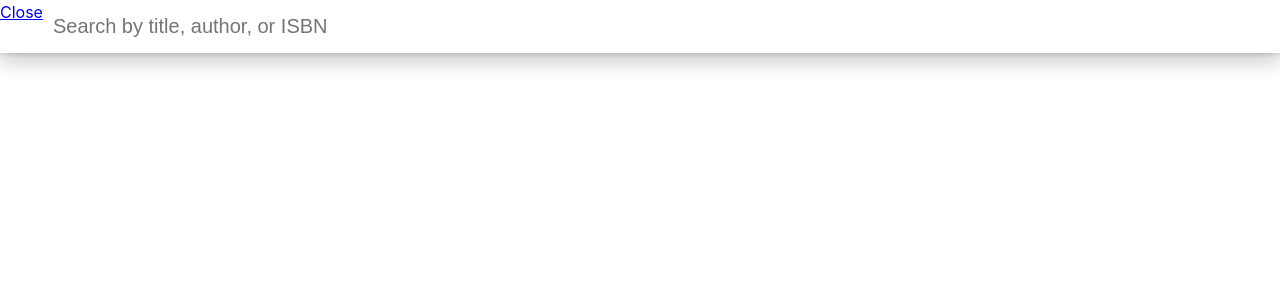
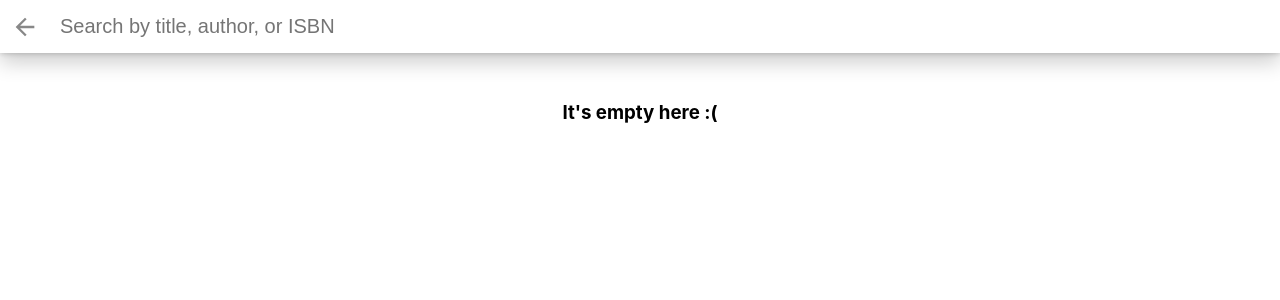
Before and after one commit to patrickha55/my-reads-phatht9, a React (Create React App) app: page /search in a window 1280 px wide. Shown: the top 300 px of the page. Built offline with nearby package versions, Linux system fonts and the light colour scheme; no server answers.

Commit message:
feat: Added search page and its function

```diff
--- a/src/App.tsx
+++ b/src/App.tsx
@@ -9,10 +9,15 @@ import SearchPage from './components/SearchPage';
 
 function App() {
   const [books, setBooks] = useState<IBook[]>([]);
+  const [fetchBooks, setFetchBooks] = useState<boolean>(false);
 
   useEffect(() => {
     getAll().then(books => setBooks([...books]));
   }, []);
+
+  useEffect(() => {
+    getAll().then(books => setBooks([...books]));
+  }, [fetchBooks]);
 
   /**
    * Manage the shelf type of a book.
@@ -25,8 +30,13 @@ function App() {
         const result = await update(book, shelf);
 
         if (result) {
-          setBooks(prev => books.map(b => ({ ...b, shelf: b.id === book.id ? shelf : b.shelf })));
-          console.log(books);
+          if (books.indexOf(book) === -1) {
+            console.log('Fetch book again');
+            setFetchBooks(true);
+          } else {
+            console.log('Just update state');
+            setBooks(prev => prev.map(b => ({ ...b, shelf: b.id === book.id ? shelf : b.shelf })));
+          }
         }
 
         console.log('Handle shelf change status: ', result);
@@ -40,7 +50,7 @@ function App() {
     <div className='app'>
       <Routes>
         <Route path='/' element={<HomePage books={books} handleShelfChange={handleShelfChange} />} />
-        <Route path='/search' element={<SearchPage />} />
+        <Route path='/search' element={<SearchPage handleShelfChange={handleShelfChange} />} />
         <Route path='*' element={<div>404 - Not Found</div>} />
       </Routes>
     </div>
--- a/src/components/HomePage.tsx
+++ b/src/components/HomePage.tsx
@@ -6,7 +6,7 @@ import Shelf from '../interfaces/Shelf';
 
 const HomePage: React.FC<{
   books: IBook[];
-  handleShelfChange: Function;
+  handleShelfChange: (book: IBook, shelf: Shelf) => void;
 }> = ({
   books,
   handleShelfChange
@@ -21,18 +21,20 @@ const HomePage: React.FC<{
           </div>
           <div className='list-books-content'>
             <div>
-              <div className='bookshelf'>
-                <h2 className='bookshelf-title'>Currently Reading</h2>
-                <Books books={books} handleShelfChange={handleShelfChange} shelf={Shelf.currentlyReading} />
-              </div>
-              <div className='bookshelf'>
-                <h2 className='bookshelf-title'>Want to Read</h2>
-                <Books books={books} handleShelfChange={handleShelfChange} shelf={Shelf.wantToRead} />
-              </div>
-              <div className='bookshelf'>
-                <h2 className='bookshelf-title'>Read</h2>
-                <Books books={books} handleShelfChange={handleShelfChange} shelf={Shelf.read} />
-              </div>
+              {
+                Object.entries(Shelf).map((kvp, index) => {
+                  const [key, value] = kvp;
+
+                  if (key !== Shelf.none) {
+                    return (
+                      <div key={index} className='bookshelf'>
+                        <h2 className='bookshelf-title'>{value}</h2>
+                        <Books books={books} handleShelfChange={handleShelfChange} shelf={key as Shelf} />
+                      </div>
+                    );
+                  }
+                })
+              }
             </div>
           </div>
           <div className='open-search'>
--- a/src/components/SearchPage.tsx
+++ b/src/components/SearchPage.tsx
@@ -1,22 +1,67 @@
-import React from 'react';
+import React, { useEffect, useState } from 'react';
 import { Link } from 'react-router-dom';
+import { IBook } from '../interfaces/IBook';
+import { search } from '../BookAPI';
+import Books from './Books';
+import Shelf from '../interfaces/Shelf';
 
-const SearchPage = () => {
+const SearchPage: React.FC<{
+  handleShelfChange: (book: IBook, shelf: Shelf) => void;
+}> = ({
+  handleShelfChange,
+}) => {
+    const [searchInput, setSearchInput] = useState('');
+    const [searchedBooks, setSearchedBooks] = useState<IBook[]>([]);
+
+    const handleSearchInput = (e: React.ChangeEvent<HTMLInputElement>) => {
+      setSearchInput(prev => e.target.value.trim());
+    };
+
+    useEffect(() => {
+      if (searchInput.length > 0) {
+        search(searchInput, '10').then(books => {
+          if (books && books.length > 0) {
+            setSearchedBooks([...books]);
+          }
+        });
+      }
+      else {
+        setSearchedBooks([]);
+      }
+    }, [searchInput]);
+
+    const handleSearchShelfChange = (book: IBook, shelf: Shelf) => {
+      setSearchedBooks(prev => prev.map(b => ({ ...b, shelf: b.id === book.id ? shelf : b.shelf })));
+      handleShelfChange(book, shelf);
+    };
+
+
     return (
       <div className='search-books'>
         <div className='search-books-bar'>
-        <Link to='/'>
+          <Link className='close-search' to='/'>
             Close
           </Link>
           <div className='search-books-input-wrapper'>
             <input
               type='text'
               placeholder='Search by title, author, or ISBN'
+              onChange={(e) => handleSearchInput(e)}
             />
           </div>
         </div>
         <div className='search-books-results'>
-        <ol className='books-grid'></ol>
+          <ol className='books-grid'>
+            {
+              searchedBooks && searchedBooks.length > 0 ? (
+                <Books books={searchedBooks} handleShelfChange={handleSearchShelfChange} shelf={Shelf.none} />
+              ) : (
+                <div className='no-books-found'>
+                  <h3>It's empty here :(</h3>
+                </div>
+              )
+            }
+          </ol>
         </div>
       </div>
     );
```
Lines whose indentation alone changed are shown as unchanged.
